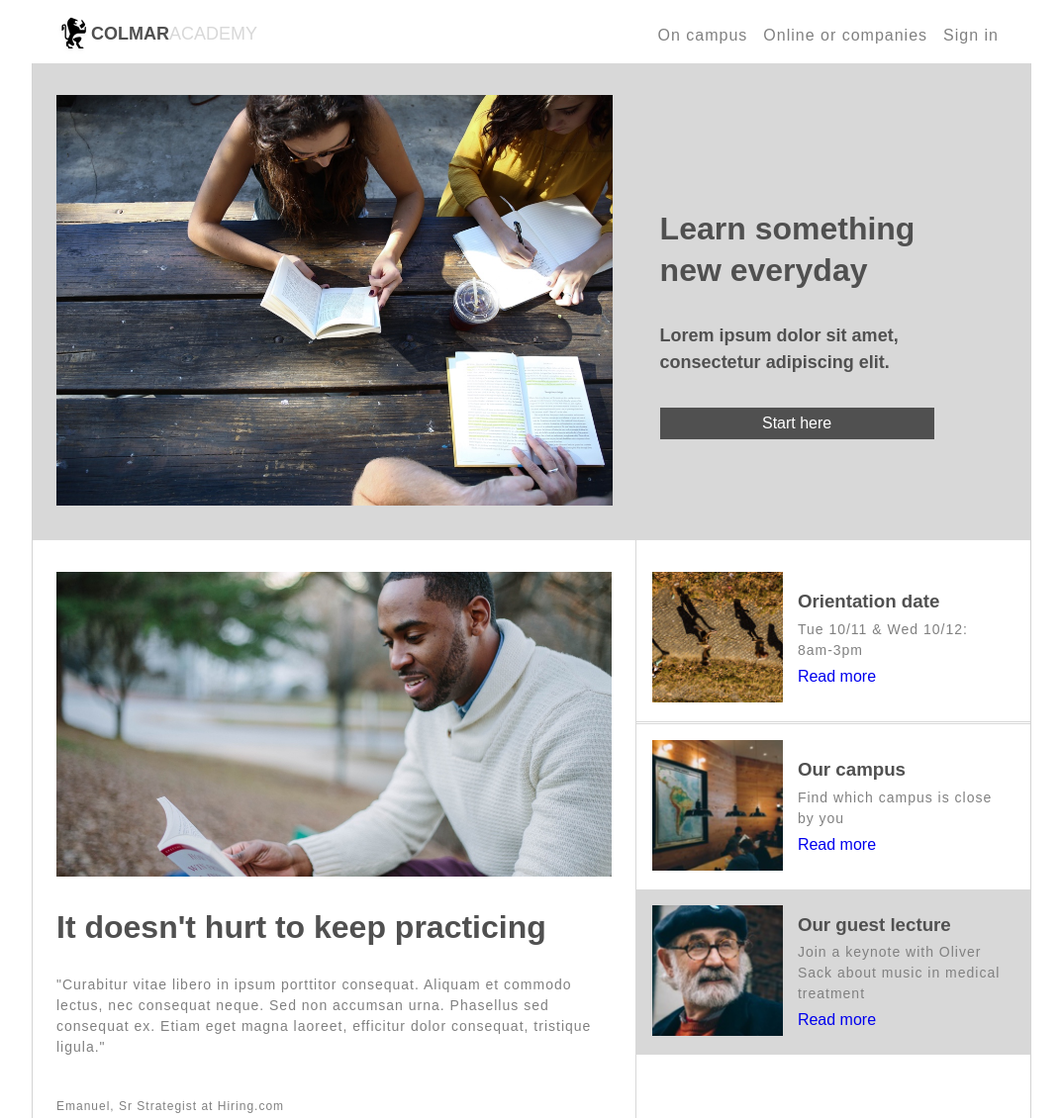
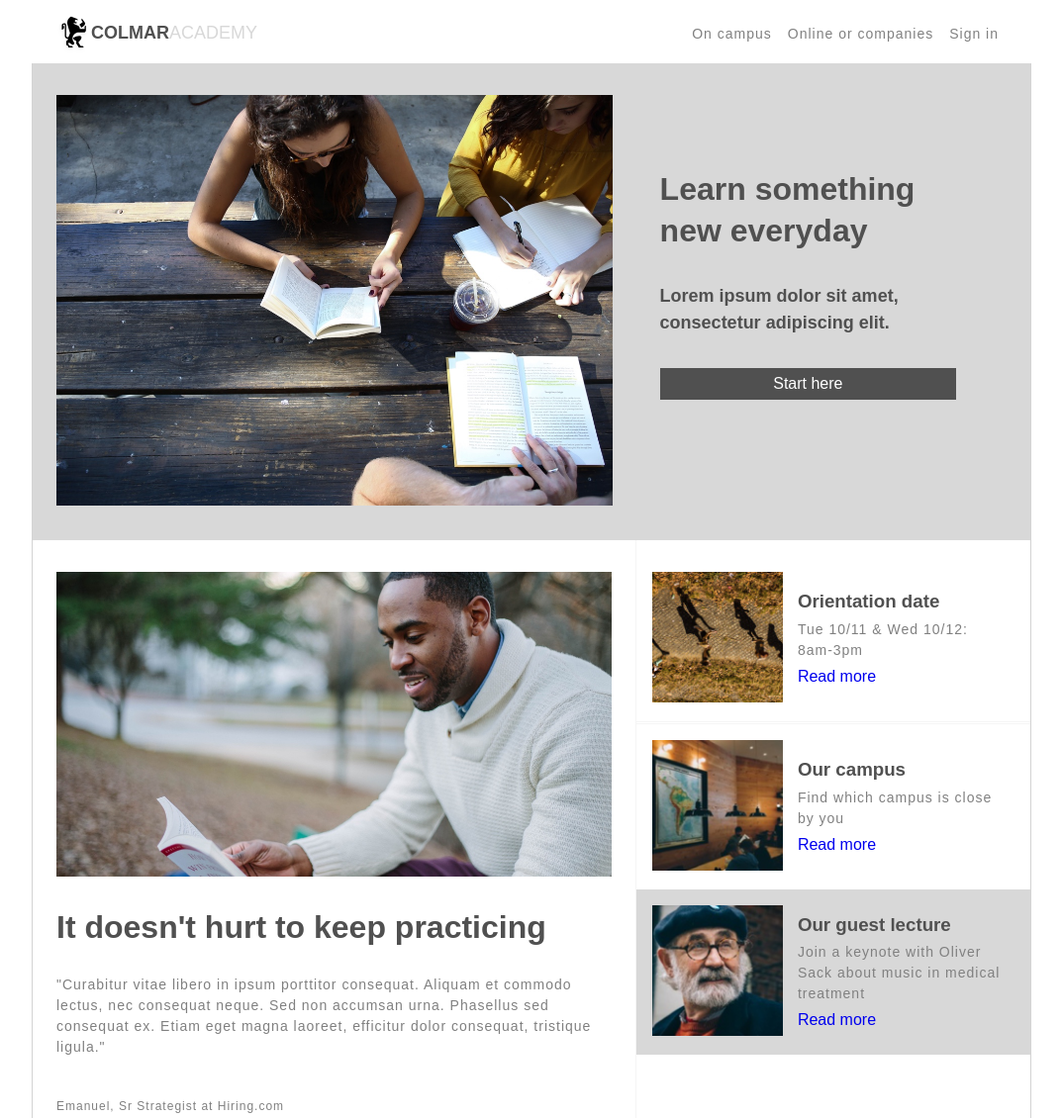
Before and after one commit to onefromk/capstone, a plain HTML site: page index.html in a window 1280 px wide. Shown: the top 1130 px of the page at 99% size, without its empty margins (103-1176 px from the left). Drawn offline with Linux system fonts and the light colour scheme.

Commit message:
Final changes

```diff
--- a/resources/css/style.css
+++ b/resources/css/style.css
@@ -59,7 +59,6 @@ ul li {
     list-style-type: none;
     padding: 8px;
     margin: 0px;
-    font-size: 16px;
 }
 
 header .mobile,
@@ -128,15 +127,14 @@ img, video {
 }
 
 /*first section*/
-#first-section .content,
-#third-section-desktop .content {
+#first-section .content {
     display: flex;
     background-color: #D8D8D8;
 }
 
 #first-section .text {
-    margin-top: 115px;
-    width: 74%;
+    margin-top: 75px;
+    width: 80%;
     padding-left: 24px;
 }
 
@@ -155,7 +153,7 @@ img, video {
 #first-section .button {
     color: white;
     background-color: #505050;
-    padding: 8px 0;
+    padding: 8px 0px;
     text-align: center;
     vertical-align: middle;
     margin-top: 32px;
@@ -176,17 +174,17 @@ img, video {
 }
 
 #second-section-desktop .content .second-column {
-    border-left: 1px solid #D8D8D8;
+    border-left: 1px solid #F5F5F5;
 }
 
 #second-section-desktop .second-column .small-sections.orientation {
-    border-bottom: 1px solid #D8D8D8;
+    border-bottom: 1px solid #F5F5F5;
     margin-bottom: 1px;
     padding-top: 16px;
 }
 
 #second-section-desktop .second-column .small-sections.campus {
-    border-top: 1px solid #D8D8D8;
+    border-top: 1px solid #F5F5F5;
 }
 
 #second-section-desktop h2 {
@@ -204,6 +202,11 @@ img, video {
 #fourth-section .first-column {
     flex-direction: column;
     display: flex;
+}
+
+#third-section-desktop .content {
+    display: flex;
+    background-color: #F5F5F5;
 }
 
 #third-section-desktop .content .picture-grid {
@@ -245,7 +248,7 @@ img, video {
 /*footer*/
 footer .content {
     justify-content: space-between;
-    border-top: 1px solid #D8D8D8;
+    border-top: 1px solid #F5F5F5;
 }
 
 footer .privacy {
```
